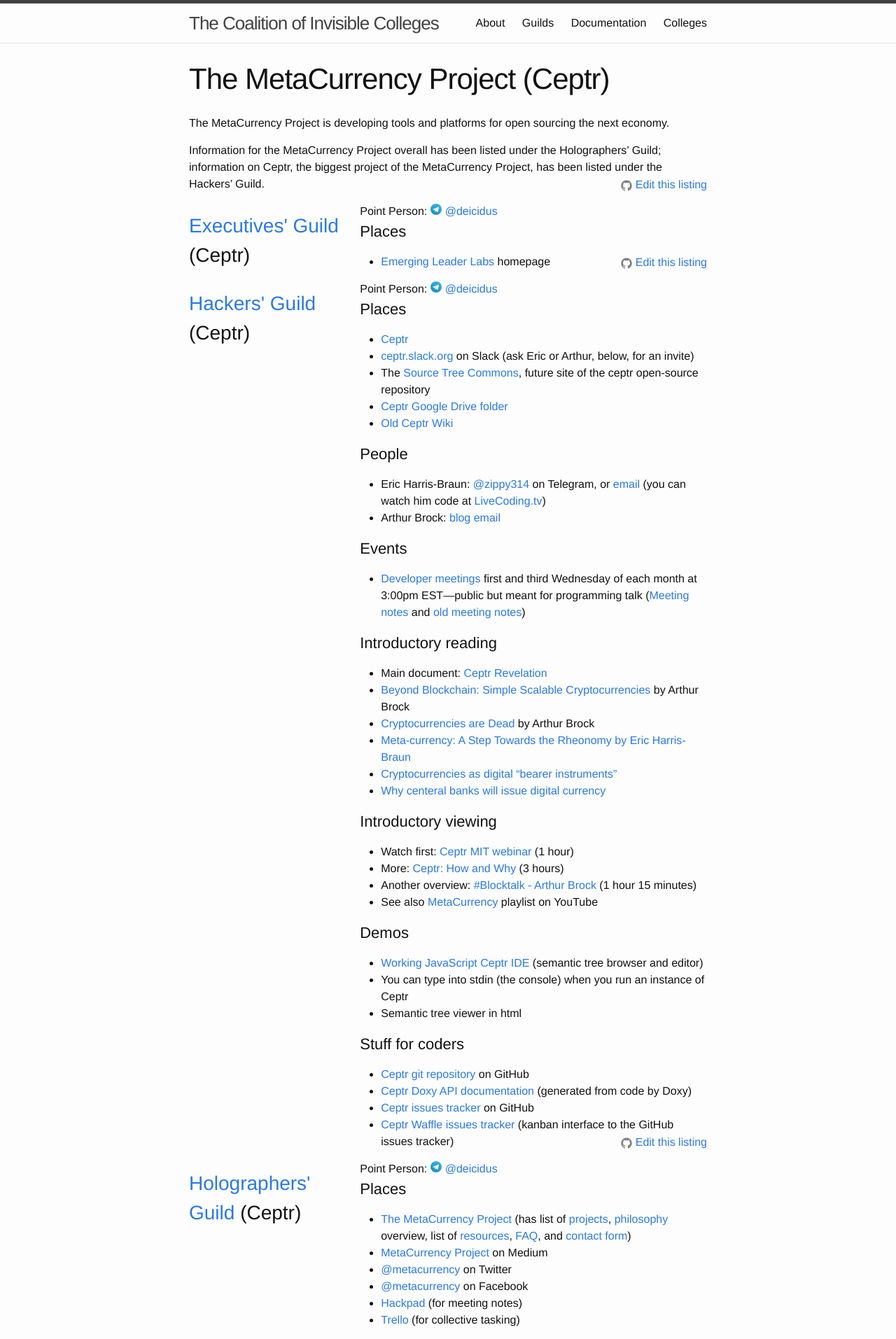
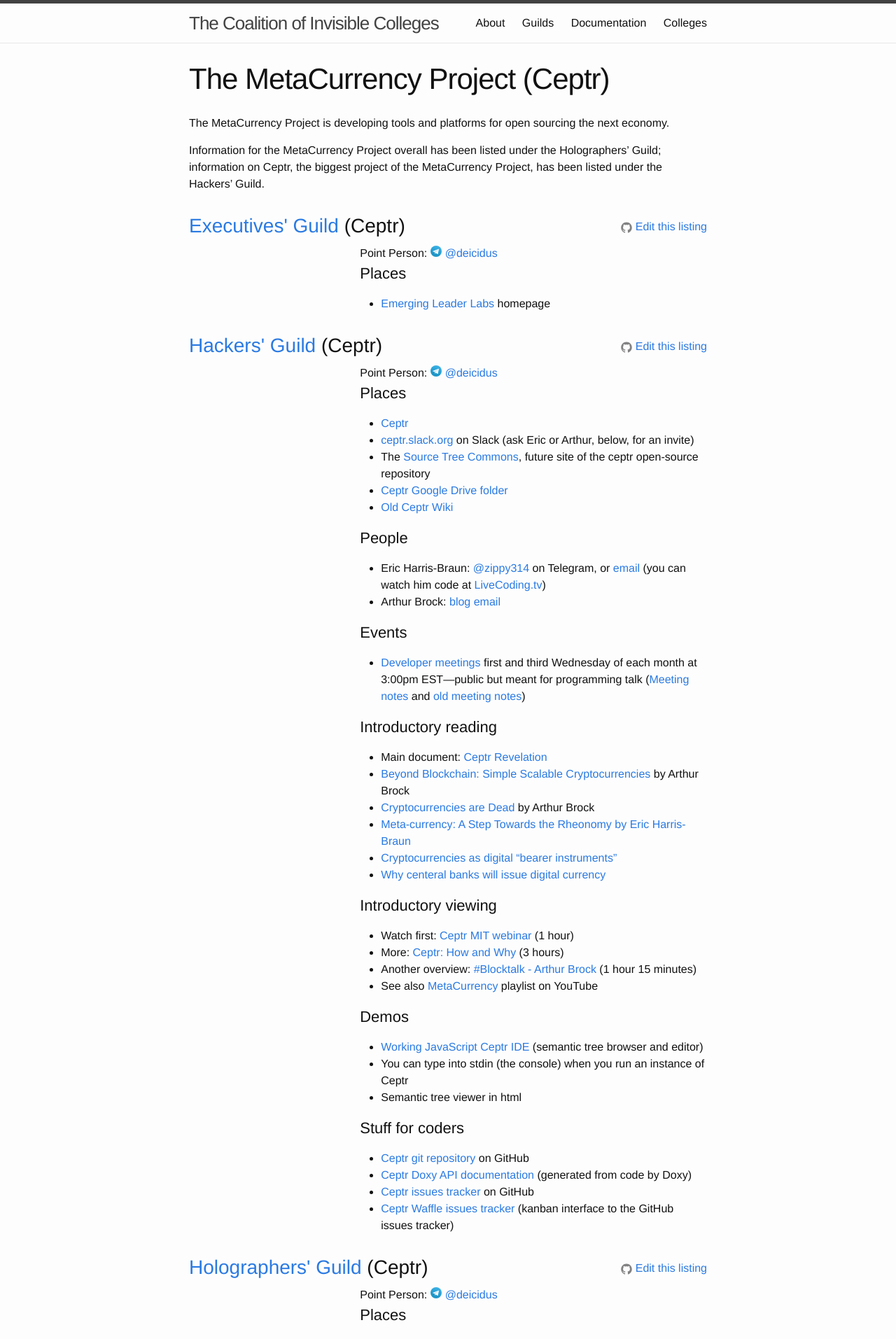
Before and after one commit to coalition-of-invisible-colleges/cic.github.io, a Jekyll site: the page built from colleges/Ceptr.md, in a window 1280 px wide. Shown: the top 1913 px of the page at 70% size. Built offline with Jekyll 4.4.1, drawn with Linux system fonts in a browser that asks for light colours.

Commit message:
Update _layout.scss

```diff
--- a/_sass/_layout.scss
+++ b/_sass/_layout.scss
@@ -261,7 +261,7 @@
   display: table;
 }
 
-.guildtitle {
+h2 .guildtitle {
   float: left;
   width: 33%;
   font-size: 0.6em;
```
